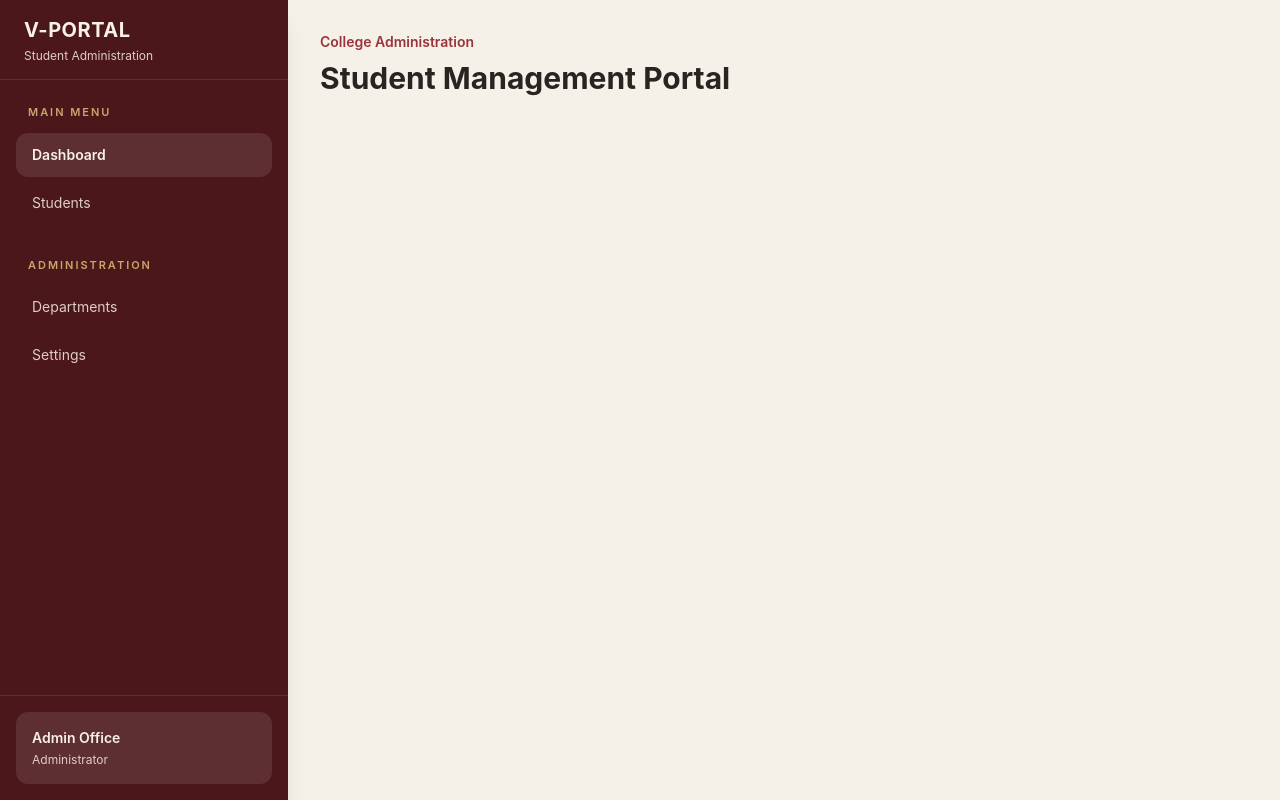
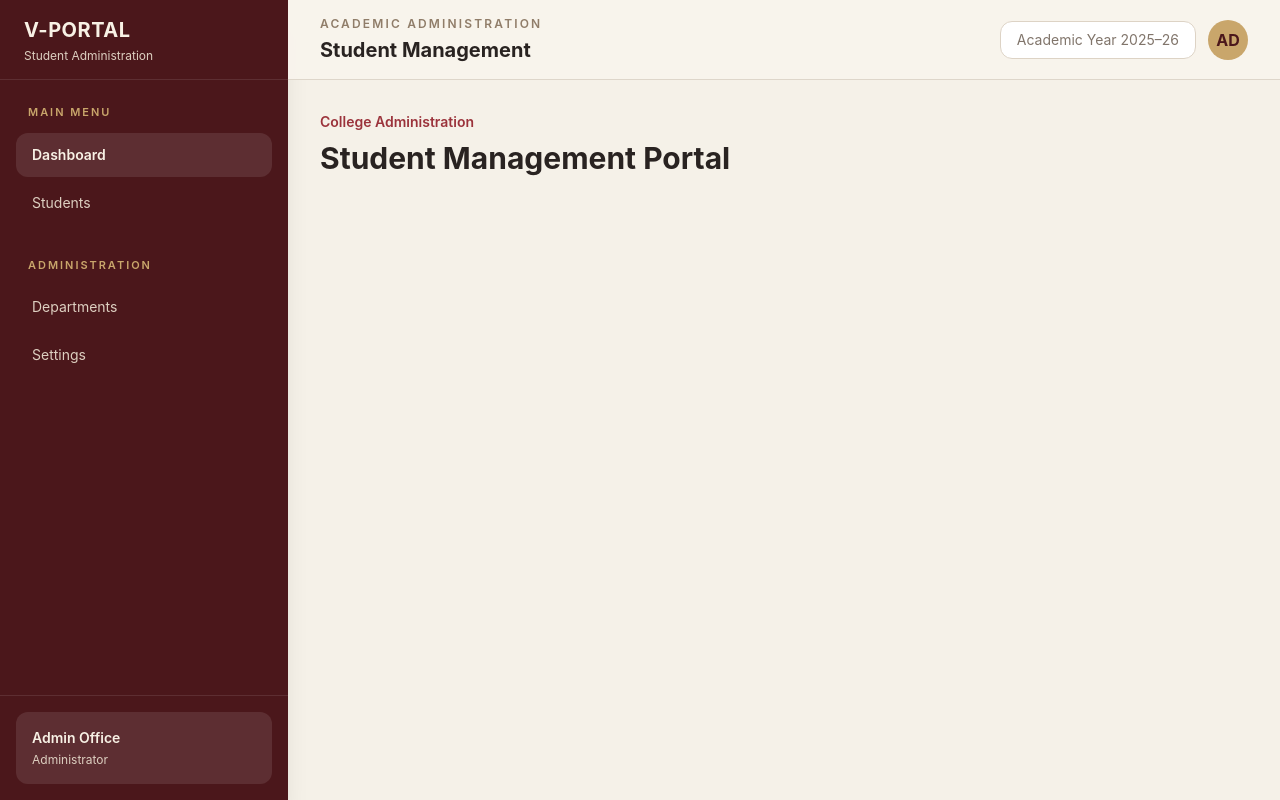
Before and after one commit to Vinit1409/Student-Management-System, a React (Vite) app: page /students in a window 1280 px wide. Built offline with nearby package versions, Linux system fonts and the light colour scheme.

Commit message:
feat: add portal header

```diff
--- a/src/App.jsx
+++ b/src/App.jsx
@@ -1,14 +1,15 @@
+import Header from "./components/Header";
 import Sidebar from "./components/Sidebar";
 
 function App() {
   return (
     <div className="min-h-screen bg-[#f5f1e8]">
-
       <Sidebar />
 
-      <main className="min-h-screen lg:ml-72">
-        <div className="p-8">
+      <div className="lg:ml-72">
+        <Header />
 
+        <main className="p-4 md:p-8">
           <p className="text-sm font-semibold text-[#9b333b]">
             College Administration
           </p>
@@ -16,10 +17,8 @@ function App() {
           <h1 className="mt-2 text-3xl font-bold text-[#292321]">
             Student Management Portal
           </h1>
-
-        </div>
-      </main>
-
+        </main>
+      </div>
     </div>
   );
 }
--- /dev/null
+++ b/src/components/Header.jsx
@@ -0,0 +1,27 @@
+function Header() {
+  return (
+    <header className="sticky top-0 z-30 flex h-20 items-center justify-between border-b border-[#ded6ca] bg-[#f8f4ec]/95 px-4 backdrop-blur md:px-8">
+      <div>
+        <p className="text-xs font-semibold uppercase tracking-[0.18em] text-[#907d69]">
+          Academic Administration
+        </p>
+
+        <h2 className="mt-1 text-xl font-bold text-[#292321]">
+          Student Management
+        </h2>
+      </div>
+
+      <div className="flex items-center gap-3">
+        <div className="hidden rounded-xl border border-[#ddd3c5] bg-white px-4 py-2 text-sm text-[#81756b] md:block">
+          Academic Year 2025–26
+        </div>
+
+        <div className="flex h-10 w-10 items-center justify-center rounded-full bg-[#c9a66b] font-bold text-[#4b171b]">
+          AD
+        </div>
+      </div>
+    </header>
+  );
+}
+
+export default Header;
```
